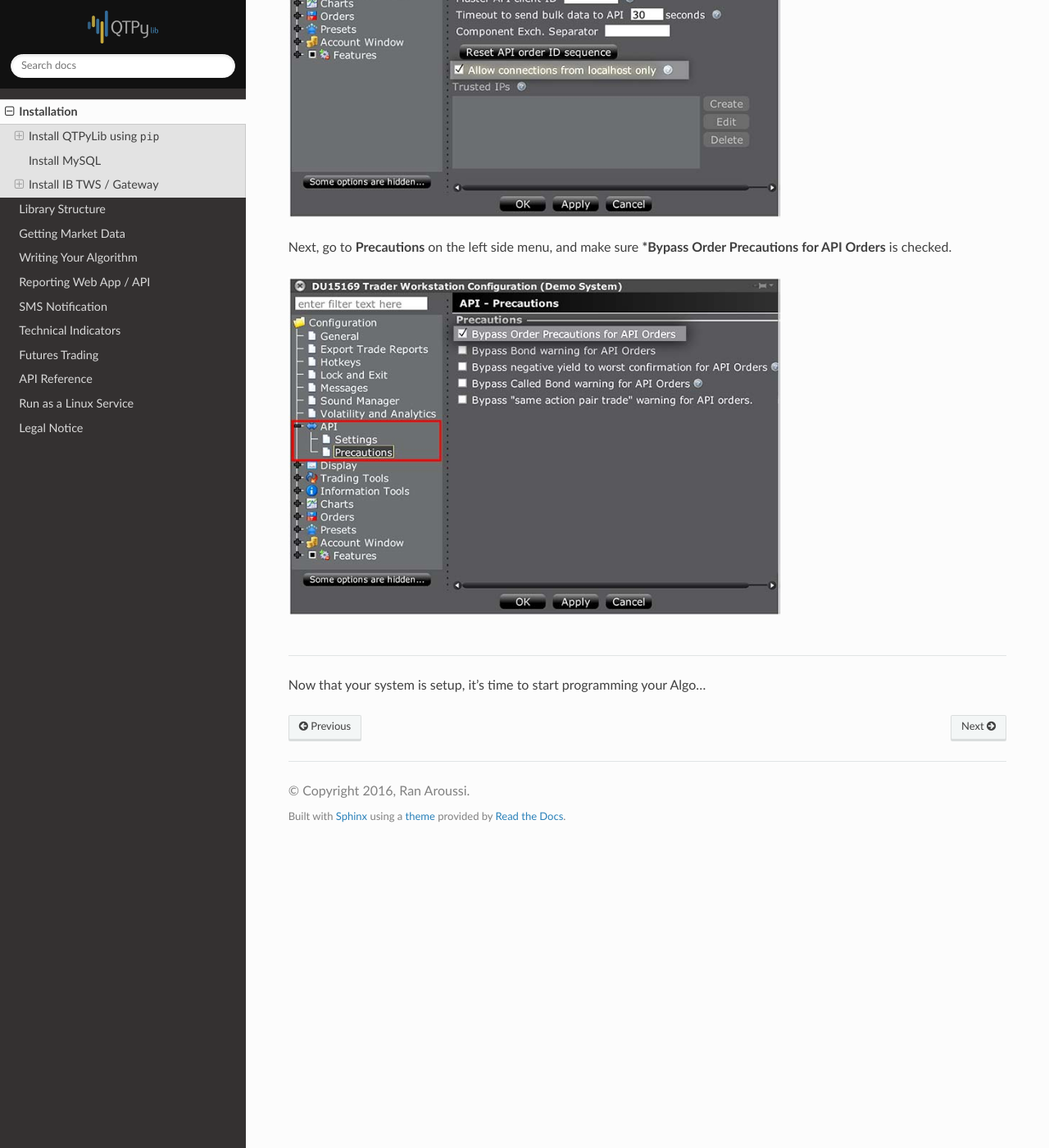
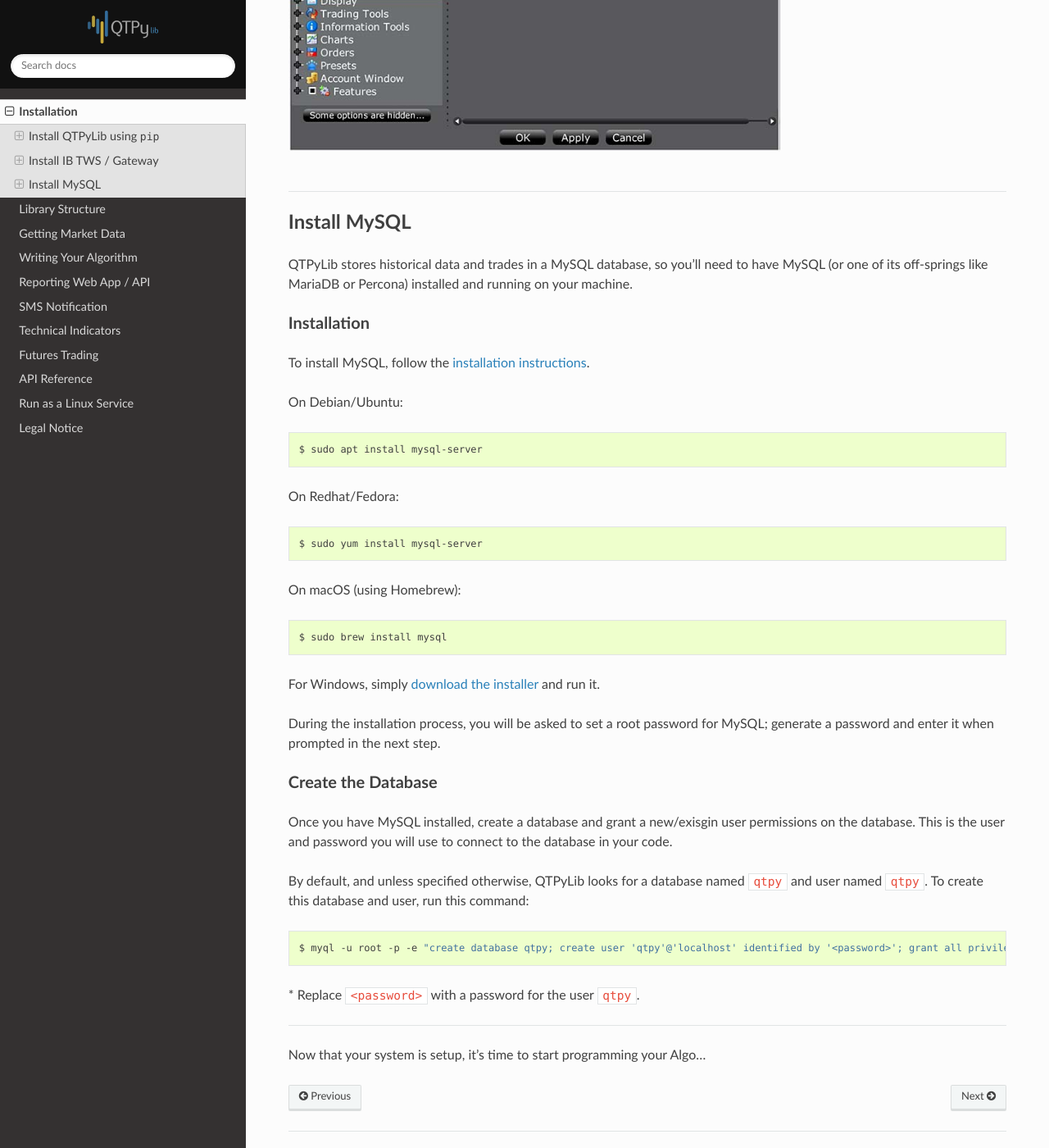
Before and after one commit to ranaroussi/qtpylib, a Sphinx documentation site: the page built from docs/source/install.rst, in a window 1280 px wide and 1400 px high, scrolled down 2633 px. Shown: the whole window at 82% size. Built offline with Sphinx 7.4.7 and the Read the Docs theme 2.0.0, drawn with Linux system fonts in a browser that asks for light colours; some of the changed text lies outside the part shown.

Commit message:
more detailed instructions for installing MySQL

```diff
--- a/docs/source/install.rst
+++ b/docs/source/install.rst
@@ -59,34 +59,6 @@
 * `IbPy2 <https://github.com/blampe/IbPy>`_ (tested to work with >=0.8.0)
 * `ezIBpy <https://github.com/ranaroussi/ezibpy>`_ (IbPy wrapper, tested to with with >=1.12.26)
 * Latest Interactive Brokers’ `TWS <https://www.interactivebrokers.com/en/index.php?f=15875>`_ or `IB Gateway <https://www.interactivebrokers.com/en/index.php?f=16457>`_ installed and running on the machine
-
------
-
-Install MySQL
--------------
-
-QTPyLib stores historical data and trades in a MySQL database.
-
-On Debian/Ubuntu:
-
-.. code:: bash
-
-    $ sudo apt install mysql-server
-
-On Redhat/Fedora:
-
-.. code:: bash
-
-    $ sudo yum install mysql-server
-
-The install will ask you to set a root password for MySQL; generate a password and enter it when prompted in the next step.
-
-Create a database called ``qtpy`` and user called ``qtpy`` with permissions.  Replace ``<password>`` with a password for the user ``qtpy``.
-This is the user and password you will use to connect to the database in your code.
-
-.. code:: bash
-
-    $ myql -u root -p -e "create database qtpy; create user 'qtpy'@'localhost' identified by '<password>'; grant all privileges on qtpy . * to 'qtpy'@'localhost';"
 * `MySQL Server <https://www.mysql.com/>`_  installed and running with a database for QTPyLib
 
 -----
@@ -135,4 +107,58 @@
 
 -----
 
+Install MySQL
+-------------
+
+QTPyLib stores historical data and trades in a MySQL database,
+so you'll need to have MySQL (or one of its off-springs like MariaDB or Percona)
+installed and running on your machine.
+
+Installation
+~~~~~~~~~~~~
+
+To install MySQL, follow the
+`installation instructions <http://dev.mysql.com/doc/refman/5.7/en/installing.html>`_.
+
+On Debian/Ubuntu:
+
+.. code:: bash
+
+    $ sudo apt install mysql-server
+
+On Redhat/Fedora:
+
+.. code:: bash
+
+    $ sudo yum install mysql-server
+
+On macOS (using Homebrew):
+
+.. code:: bash
+
+    $ sudo brew install mysql
+
+For Windows, simply `download the installer <http://dev.mysql.com/downloads/installer/>`_ and run it.
+
+During the installation process, you will be asked to set a root password for MySQL;
+generate a password and enter it when prompted in the next step.
+
+Create the Database
+~~~~~~~~~~~~~~~~~~~
+
+Once you have MySQL installed, create a database and grant a new/exisgin user
+permissions on the database. This is the user and password you will use to
+connect to the database in your code.
+
+By default, and unless specified otherwise, QTPyLib looks for a database named ``qtpy``
+and user named ``qtpy``. To create this database and user, run this command:
+
+.. code:: bash
+
+    $ myql -u root -p -e "create database qtpy; create user 'qtpy'@'localhost' identified by '<password>'; grant all privileges on qtpy .* to 'qtpy'@'localhost';"
+
+\* Replace ``<password>`` with a password for the user ``qtpy``.
+
+-----
+
 Now that your system is setup, it's time to start programming your Algo...
```
